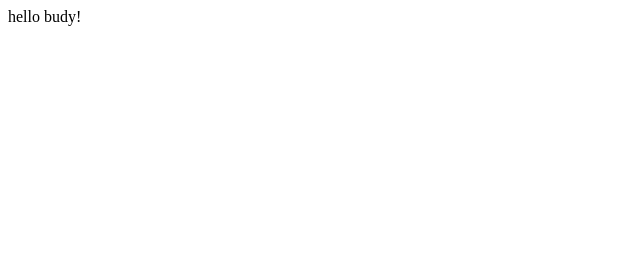
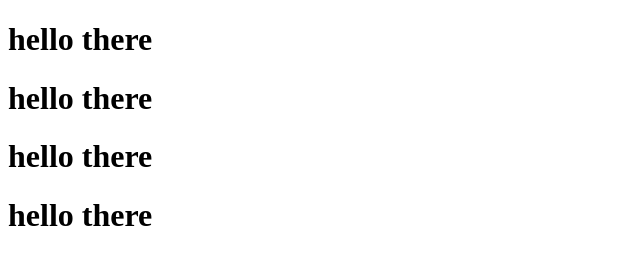
Before and after one commit to mohsinhosain/as-1, a plain HTML site: page index.html in a window 1280 px wide. Shown: the whole page, without its empty margins (0-640 px from the left). Drawn offline with Linux system fonts and the light colour scheme.

Commit message:
3 lines added

```diff
--- a/index.html
+++ b/index.html
@@ -7,6 +7,11 @@
     <title>Document</title>
 </head>
 <body>
-    hello budy!
+    <h1>hello there</h1>
+    <h1>hello there</h1>
+    <h1>hello there</h1>
+    <h1>hello there</h1>
+    <!--     <img src="../as-2/img/1654888281489.jpg" alt="">
+    -->
 </body>
 </html>
```
